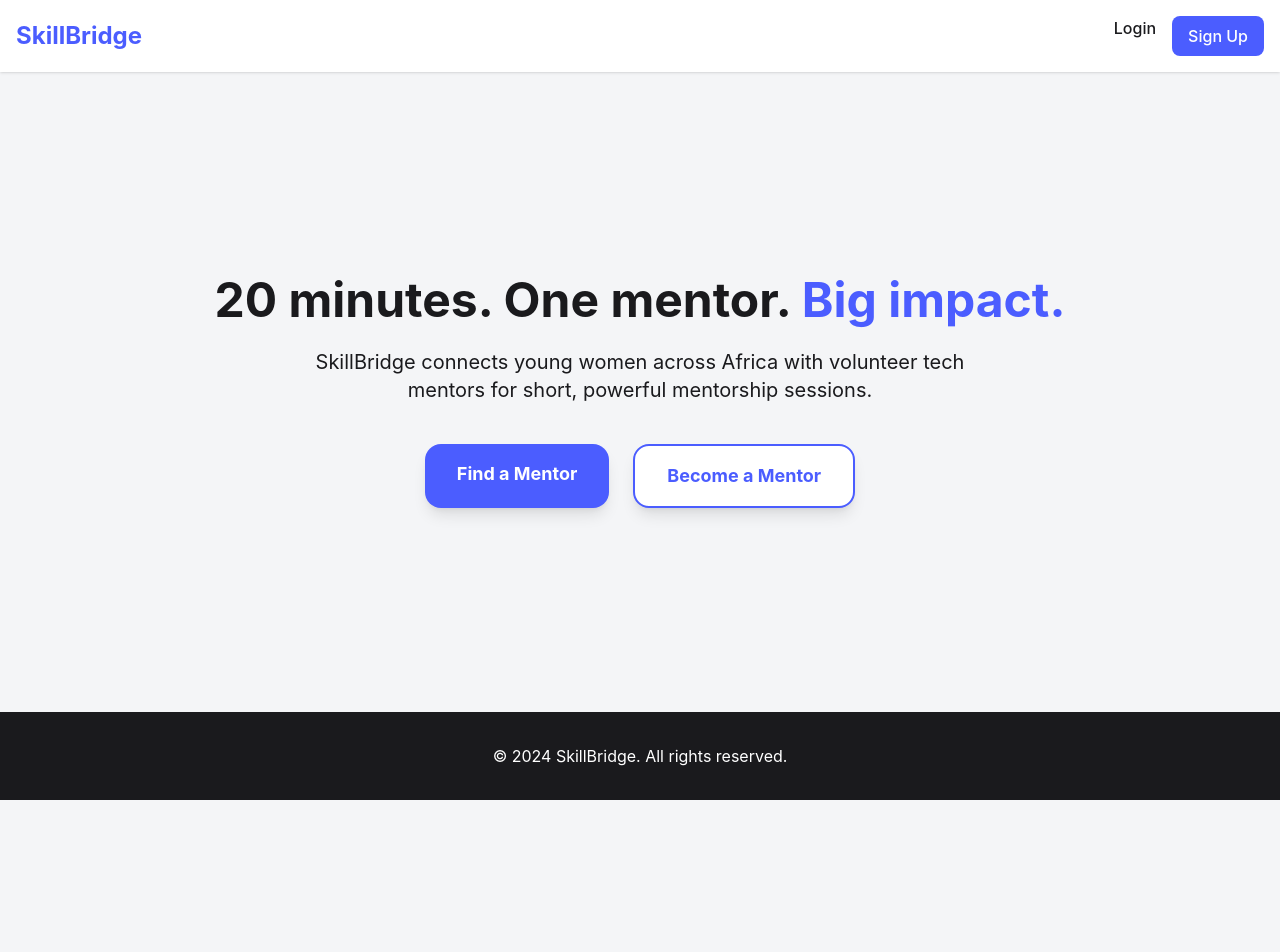
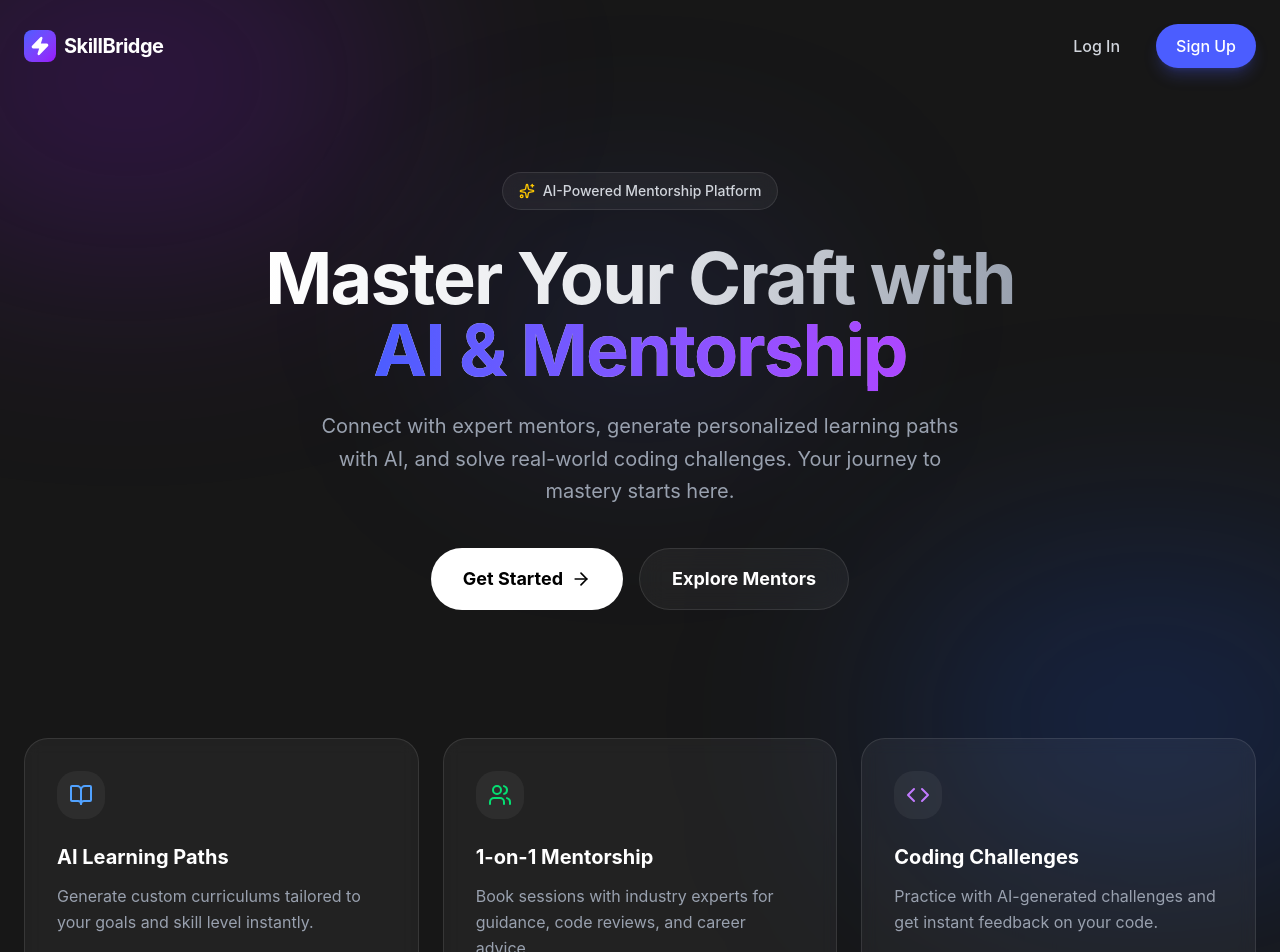
Before and after one commit to Airydev001/skill_bridge_frontend, a React app: page / in a window 1280 px wide. Shown: the top 952 px of the page. Before the commit the page ends 800 px from the top, so only its background shows below. Built offline with nearby package versions, Linux system fonts and the light colour scheme; the HTML template or start-up script is replaced by a standard one.

Commit message:
let's do the front end

```diff
--- a/package.json
+++ b/package.json
@@ -15,6 +15,7 @@
     "axios": "^1.13.2",
     "clsx": "^2.1.1",
     "date-fns": "^4.1.0",
+    "framer-motion": "^12.23.25",
     "lucide-react": "^0.554.0",
     "react": "^19.2.0",
     "react-dom": "^19.2.0",
--- a/src/pages/LandingPage.tsx
+++ b/src/pages/LandingPage.tsx
@@ -1,39 +1,164 @@
-
-import { Link } from 'react-router-dom';
+import { Link, useNavigate } from 'react-router-dom';
+import { motion } from 'framer-motion';
+import { ArrowRight, Sparkles, Users, Code, Zap, BookOpen, Target } from 'lucide-react';
+import { useAuth } from '../context/AuthContext';
 
 const LandingPage = () => {
+    const { user } = useAuth();
+    const navigate = useNavigate();
+
+    const handleGetStarted = () => {
+        if (user) {
+            navigate('/dashboard');
+        } else {
+            navigate('/register');
+        }
+    };
+
     return (
-        <div className="min-h-screen bg-neutral-softGray flex flex-col">
-            <header className="bg-white shadow-sm p-4 flex justify-between items-center">
-                <h1 className="text-2xl font-heading font-bold text-primary">SkillBridge</h1>
-                <div className="flex gap-4">
-                    <Link to="/login" className="text-neutral-charcoal font-medium hover:text-primary">Login</Link>
-                    <Link to="/register" className="bg-primary text-white px-4 py-2 rounded-lg font-medium hover:bg-opacity-90">Sign Up</Link>
-                </div>
-            </header>
+        <div className="min-h-screen bg-neutral-900 text-white overflow-hidden selection:bg-primary selection:text-white font-sans">
+            {/* Background Gradients */}
+            <div className="fixed inset-0 z-0 pointer-events-none">
+                <div className="absolute top-[-10%] left-[-10%] w-[40%] h-[40%] bg-purple-600/20 rounded-full blur-[120px]" />
+                <div className="absolute bottom-[-10%] right-[-10%] w-[40%] h-[40%] bg-blue-600/20 rounded-full blur-[120px]" />
+                <div className="absolute top-[40%] left-[50%] transform -translate-x-1/2 -translate-y-1/2 w-[30%] h-[30%] bg-primary/10 rounded-full blur-[100px]" />
+            </div>
 
-            <main className="flex-grow flex flex-col items-center justify-center p-8 text-center">
-                <h2 className="text-5xl font-heading font-bold text-neutral-charcoal mb-6">
-                    20 minutes. One mentor. <span className="text-primary">Big impact.</span>
-                </h2>
-                <p className="text-xl text-neutral-charcoal mb-10 max-w-2xl">
-                    SkillBridge connects young women across Africa with volunteer tech mentors for short, powerful mentorship sessions.
-                </p>
-                <div className="flex gap-6">
-                    <Link to="/register?role=mentee" className="bg-primary text-white px-8 py-4 rounded-xl font-bold text-lg hover:bg-opacity-90 transition shadow-lg">
-                        Find a Mentor
+            {/* Navbar */}
+            <nav className="relative z-50 px-6 py-6 flex justify-between items-center max-w-7xl mx-auto">
+                <motion.div
+                    initial={{ opacity: 0, x: -20 }}
+                    animate={{ opacity: 1, x: 0 }}
+                    className="flex items-center gap-2"
+                >
+                    <div className="w-8 h-8 bg-gradient-to-br from-primary to-purple-600 rounded-lg flex items-center justify-center">
+                        <Zap className="w-5 h-5 text-white fill-current" />
+                    </div>
+                    <span className="text-xl font-bold tracking-tight">SkillBridge</span>
+                </motion.div>
+
+                <motion.div
+                    initial={{ opacity: 0, x: 20 }}
+                    animate={{ opacity: 1, x: 0 }}
+                    className="flex items-center gap-4"
+                >
+                    {user ? (
+                        <Link to="/dashboard" className="px-5 py-2.5 bg-white/10 hover:bg-white/20 backdrop-blur-md border border-white/10 rounded-full font-medium transition-all">
+                            Go to Dashboard
+                        </Link>
+                    ) : (
+                        <>
+                            <Link to="/login" className="px-5 py-2.5 text-gray-300 hover:text-white font-medium transition-colors">
+                                Log In
+                            </Link>
+                            <Link to="/register" className="px-5 py-2.5 bg-primary hover:bg-primary/90 text-white rounded-full font-medium transition-all shadow-lg shadow-primary/25">
+                                Sign Up
+                            </Link>
+                        </>
+                    )}
+                </motion.div>
+            </nav>
+
+            {/* Hero Section */}
+            <main className="relative z-10 max-w-7xl mx-auto px-6 pt-20 pb-32 flex flex-col items-center text-center">
+                <motion.div
+                    initial={{ opacity: 0, y: 20 }}
+                    animate={{ opacity: 1, y: 0 }}
+                    transition={{ duration: 0.6 }}
+                    className="inline-flex items-center gap-2 px-4 py-2 rounded-full bg-white/5 border border-white/10 backdrop-blur-sm mb-8"
+                >
+                    <Sparkles className="w-4 h-4 text-yellow-400" />
+                    <span className="text-sm font-medium text-gray-300">AI-Powered Mentorship Platform</span>
+                </motion.div>
+
+                <motion.h1
+                    initial={{ opacity: 0, y: 20 }}
+                    animate={{ opacity: 1, y: 0 }}
+                    transition={{ duration: 0.6, delay: 0.1 }}
+                    className="text-5xl md:text-7xl font-bold tracking-tight mb-6 bg-clip-text text-transparent bg-gradient-to-r from-white via-gray-200 to-gray-400"
+                >
+                    Master Your Craft with <br />
+                    <span className="text-transparent bg-clip-text bg-gradient-to-r from-primary to-purple-500">AI & Mentorship</span>
+                </motion.h1>
+
+                <motion.p
+                    initial={{ opacity: 0, y: 20 }}
+                    animate={{ opacity: 1, y: 0 }}
+                    transition={{ duration: 0.6, delay: 0.2 }}
+                    className="text-xl text-gray-400 max-w-2xl mb-10 leading-relaxed"
+                >
+                    Connect with expert mentors, generate personalized learning paths with AI, and solve real-world coding challenges. Your journey to mastery starts here.
+                </motion.p>
+
+                <motion.div
+                    initial={{ opacity: 0, y: 20 }}
+                    animate={{ opacity: 1, y: 0 }}
+                    transition={{ duration: 0.6, delay: 0.3 }}
+                    className="flex flex-col sm:flex-row gap-4"
+                >
+                    <button
+                        onClick={handleGetStarted}
+                        className="group relative px-8 py-4 bg-white text-black rounded-full font-bold text-lg transition-all hover:scale-105 active:scale-95 overflow-hidden"
+                    >
+                        <span className="relative z-10 flex items-center gap-2">
+                            Get Started
+                            <ArrowRight className="w-5 h-5 group-hover:translate-x-1 transition-transform" />
+                        </span>
+                        <div className="absolute inset-0 bg-gradient-to-r from-gray-100 to-white opacity-0 group-hover:opacity-100 transition-opacity" />
+                    </button>
+
+                    <Link
+                        to="/mentors"
+                        className="px-8 py-4 bg-white/5 hover:bg-white/10 border border-white/10 backdrop-blur-md rounded-full font-bold text-lg transition-all hover:scale-105 active:scale-95"
+                    >
+                        Explore Mentors
                     </Link>
-                    <Link to="/register?role=mentor" className="bg-white text-primary border-2 border-primary px-8 py-4 rounded-xl font-bold text-lg hover:bg-gray-50 transition shadow-lg">
-                        Become a Mentor
-                    </Link>
+                </motion.div>
+
+                {/* Feature Cards */}
+                <div className="grid grid-cols-1 md:grid-cols-3 gap-6 mt-32 w-full">
+                    <FeatureCard
+                        icon={<BookOpen className="w-6 h-6 text-blue-400" />}
+                        title="AI Learning Paths"
+                        description="Generate custom curriculums tailored to your goals and skill level instantly."
+                        delay={0.4}
+                    />
+                    <FeatureCard
+                        icon={<Users className="w-6 h-6 text-green-400" />}
+                        title="1-on-1 Mentorship"
+                        description="Book sessions with industry experts for guidance, code reviews, and career advice."
+                        delay={0.5}
+                    />
+                    <FeatureCard
+                        icon={<Code className="w-6 h-6 text-purple-400" />}
+                        title="Coding Challenges"
+                        description="Practice with AI-generated challenges and get instant feedback on your code."
+                        delay={0.6}
+                    />
                 </div>
             </main>
 
-            <footer className="bg-neutral-charcoal text-white p-8 text-center">
-                <p>&copy; 2024 SkillBridge. All rights reserved.</p>
+            {/* Footer */}
+            <footer className="relative z-10 border-t border-white/5 py-12 text-center text-gray-500">
+                <p>&copy; 2024 SkillBridge. Built for the future of tech.</p>
             </footer>
         </div>
     );
 };
 
+const FeatureCard = ({ icon, title, description, delay }: { icon: React.ReactNode, title: string, description: string, delay: number }) => (
+    <motion.div
+        initial={{ opacity: 0, y: 20 }}
+        animate={{ opacity: 1, y: 0 }}
+        transition={{ duration: 0.6, delay }}
+        className="p-8 rounded-3xl bg-white/5 border border-white/10 backdrop-blur-sm hover:bg-white/10 transition-colors text-left group"
+    >
+        <div className="w-12 h-12 rounded-2xl bg-white/5 flex items-center justify-center mb-6 group-hover:scale-110 transition-transform duration-300">
+            {icon}
+        </div>
+        <h3 className="text-xl font-bold mb-3 text-white">{title}</h3>
+        <p className="text-gray-400 leading-relaxed">{description}</p>
+    </motion.div>
+);
+
 export default LandingPage;
```
Also changed, not shown: 1 other file (tests, documents, lock files or other folders).
